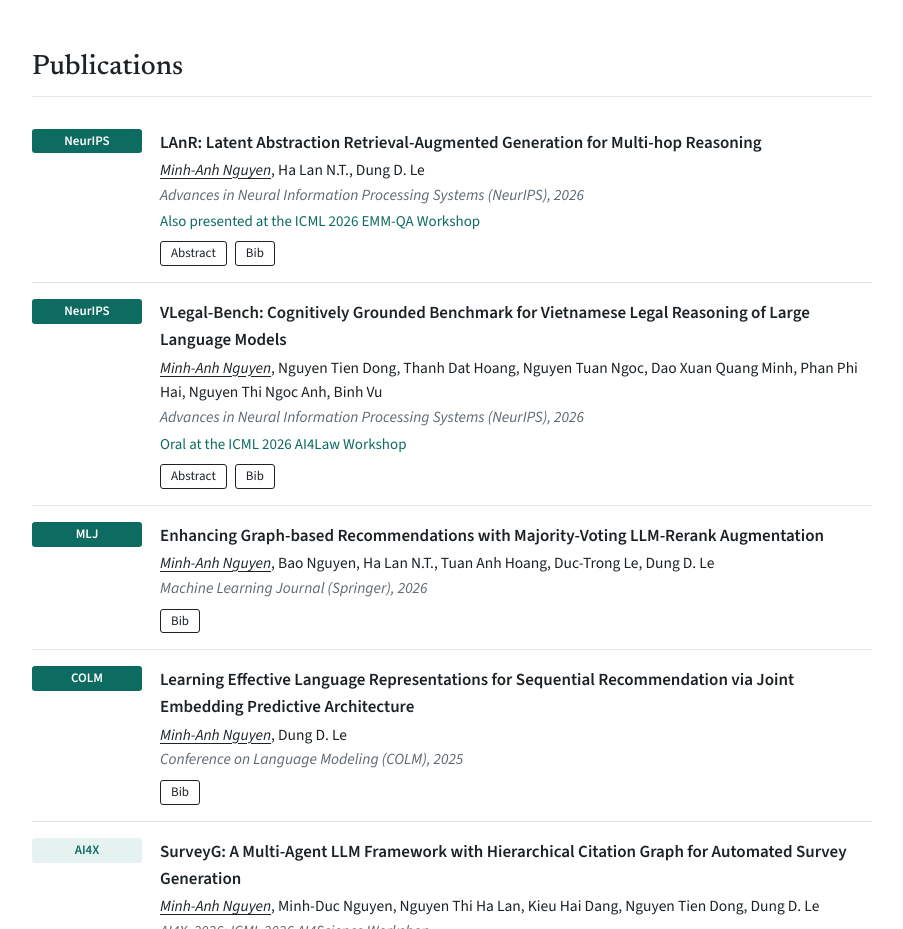
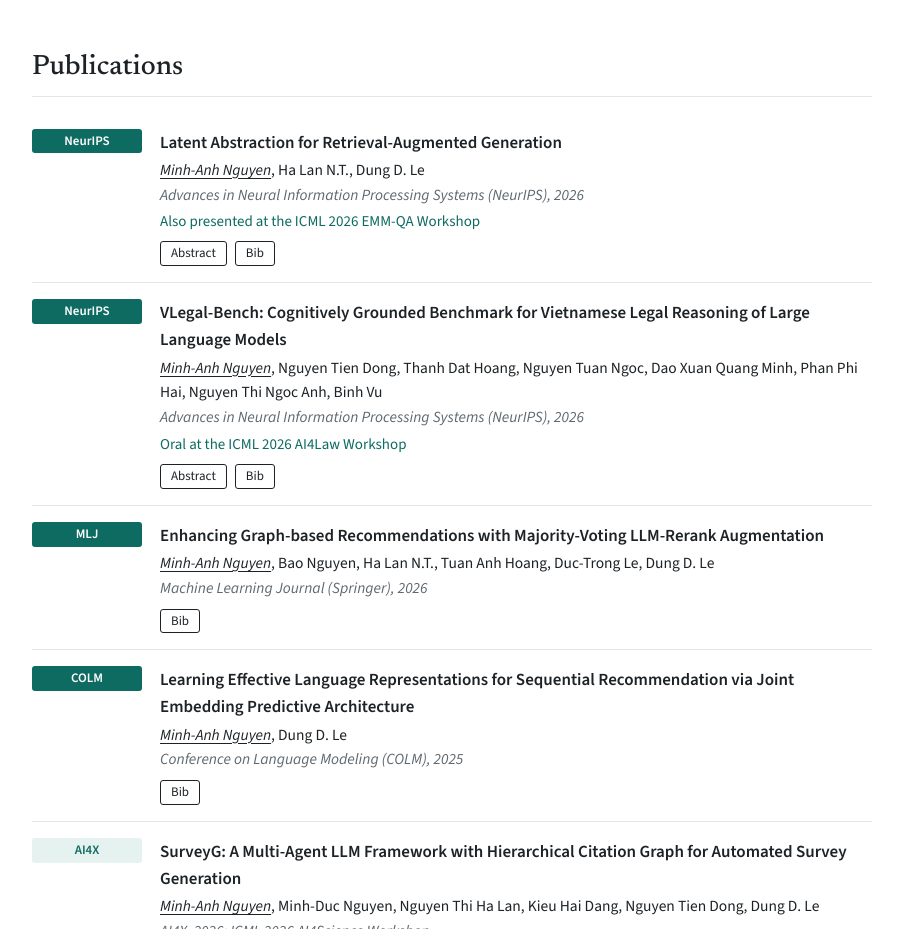
Before and after one commit to minhkks/minhkks.github.io, a plain HTML site: page index.html in a window 1280 px wide. Shown: the part 962-1891 px from the top of the page, without its empty margins (188-1091 px from the left). Drawn offline with nearby package versions, Linux system fonts and the light colour scheme.

Commit message:
update name paper

```diff
--- a/index.html
+++ b/index.html
@@ -316,14 +316,14 @@ const ME = "Minh-Anh Nguyen";   // your name as written in author lists; it gets
 const PUBS = [
   {
     venue: "NeurIPS", workshop: false,
-    title: "LAnR: Latent Abstraction Retrieval-Augmented Generation for Multi-hop Reasoning",
+    title: "Latent Abstraction for Retrieval-Augmented Generation",
     authors: ["Minh-Anh Nguyen", "Ha Lan N.T.", "Dung D. Le"],
     where: "Advances in Neural Information Processing Systems (NeurIPS), 2026",
     note: "Also presented at the ICML 2026 EMM-QA Workshop",
     abstract: "LAnR lets a language model search for documents straight from its hidden states, using special [PRED] tokens instead of writing out search queries as text. A small module decides when to stop searching based on how uncertain the model is, aiming for better accuracy and faster answers than step-by-step retrieval methods such as Search-R1, Self-RAG and IRCoT.",
     pdf: "", code: "",
     bib: `@inproceedings{nguyen2026lanr,
-  title     = {LAnR: Latent Abstraction Retrieval-Augmented Generation for Multi-hop Reasoning},
+  title     = {Latent Abstraction for Retrieval-Augmented Generation},
   author    = {Nguyen, Minh-Anh and N.T., Ha Lan and Le, Dung D.},
   booktitle = {Advances in Neural Information Processing Systems},
   year      = {2026}
```
